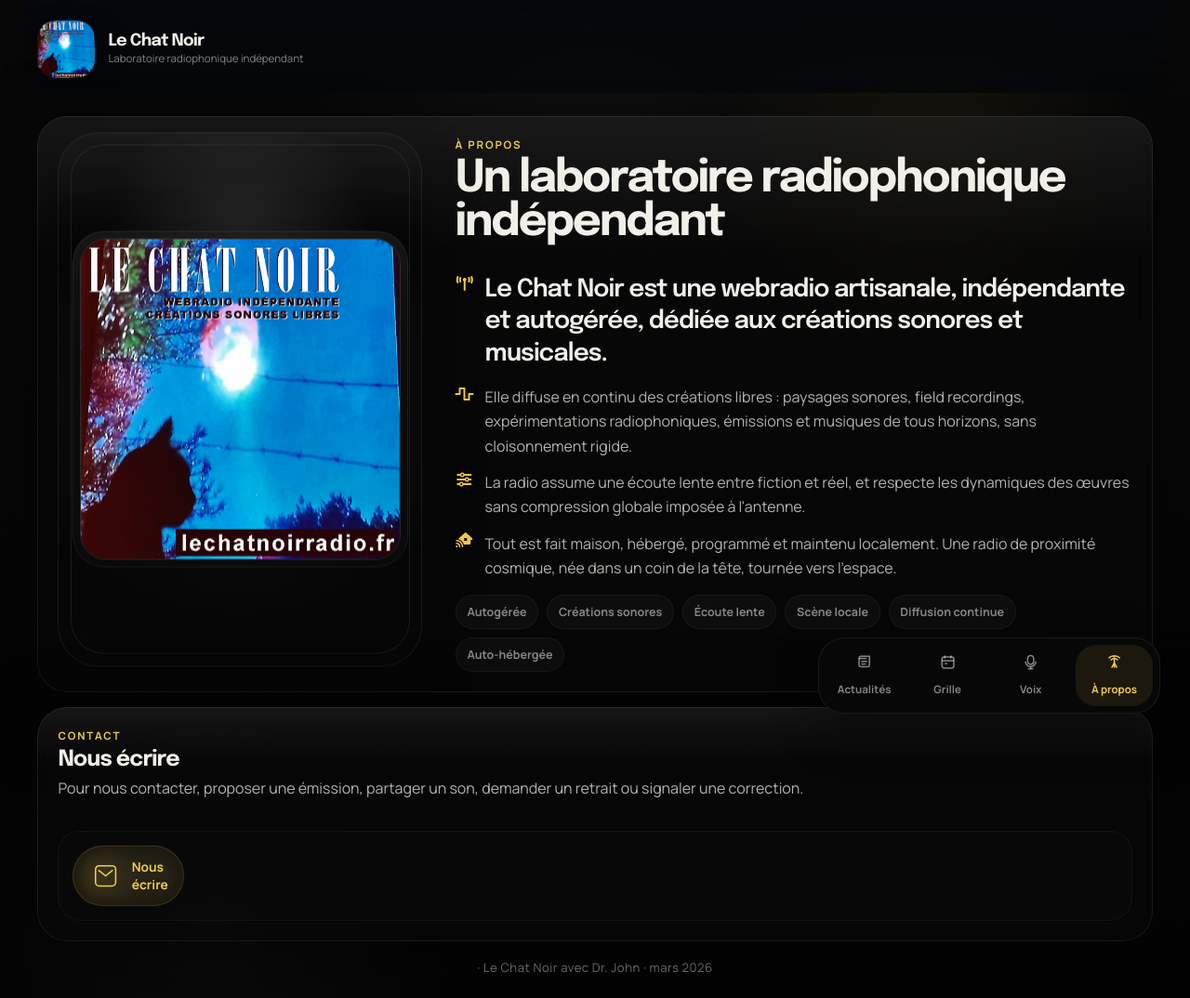
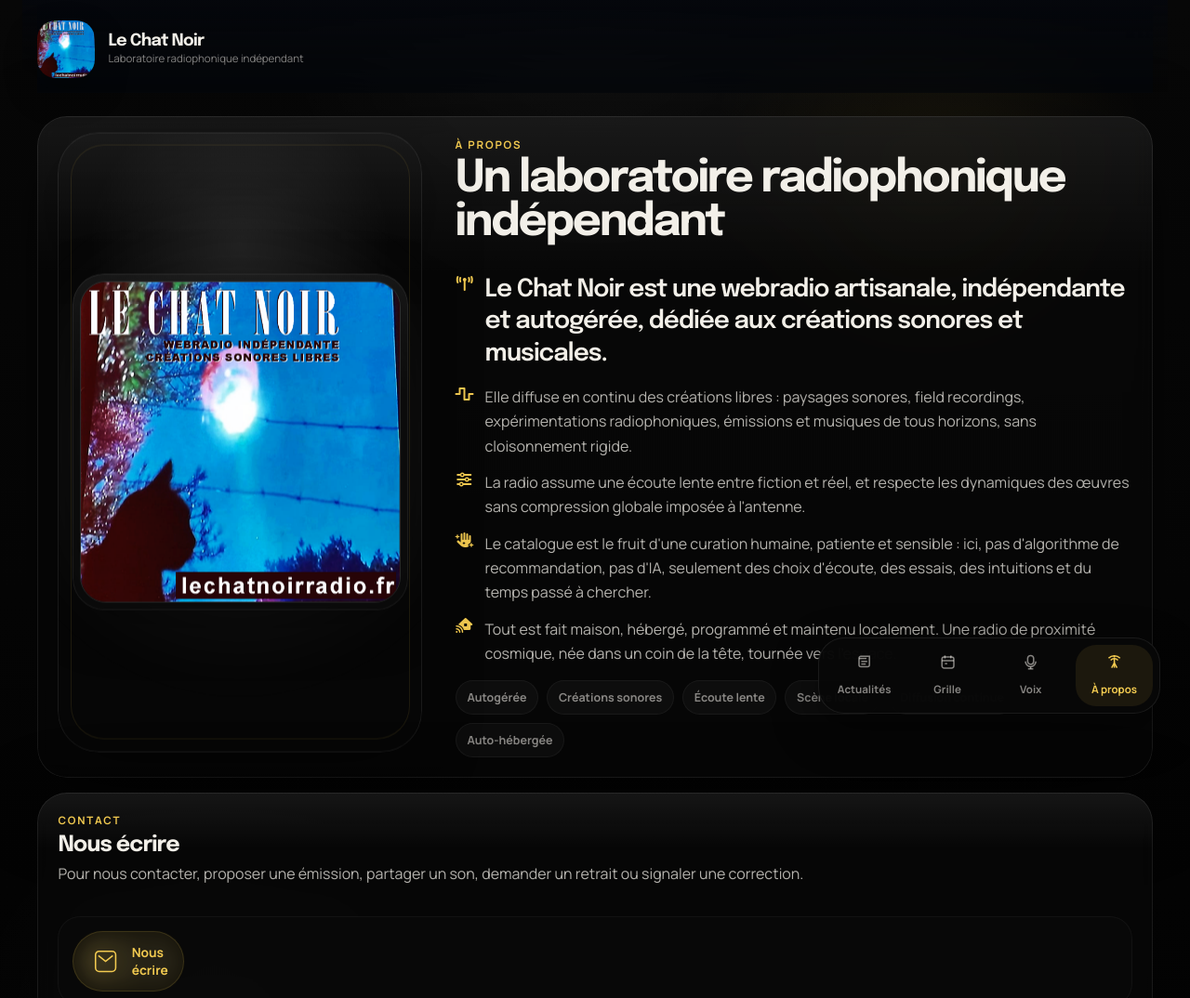
Before and after one commit to Dr-John-8bits/lechatnoirradio-preprod, a plain HTML site: page apropos.html in a window 1280 px wide. Shown: the top 1074 px of the page at 93% size. Drawn offline with Linux system fonts and the light colour scheme.

Commit message:
Refine about and voices copy

```diff
--- a/apropos.html
+++ b/apropos.html
@@ -89,6 +89,10 @@
                   <span>La radio assume une écoute lente entre fiction et réel, et respecte les dynamiques des œuvres sans compression globale imposée à l'antenne.</span>
                 </p>
                 <p class="about-paragraph about-line">
+                  <i class="fa-solid fa-hand-sparkles about-fa" aria-hidden="true"></i>
+                  <span>Le catalogue est le fruit d'une curation humaine, patiente et sensible : ici, pas d'algorithme de recommandation, pas d'IA, seulement des choix d'écoute, des essais, des intuitions et du temps passé à chercher.</span>
+                </p>
+                <p class="about-paragraph about-line">
                   <i class="fa-solid fa-house-signal about-fa" aria-hidden="true"></i>
                   <span>Tout est fait maison, hébergé, programmé et maintenu localement. Une radio de proximité cosmique, née dans un coin de la tête, tournée vers l'espace.</span>
                 </p>
--- a/assets/js/content-data.js
+++ b/assets/js/content-data.js
@@ -16,7 +16,7 @@
       role: "Chronique",
       name: "Lady Em",
       image: "assets/media/producers/ladyem.webp",
-      bio: "Installe sa chronique du vestiaire dans la grille, entre velvet tips et contre-champ élégant.",
+      bio: "Démonte les mythes du vestiaire moderne sur fond de velvet tips.",
     },
     {
       role: "Jingles",
```
